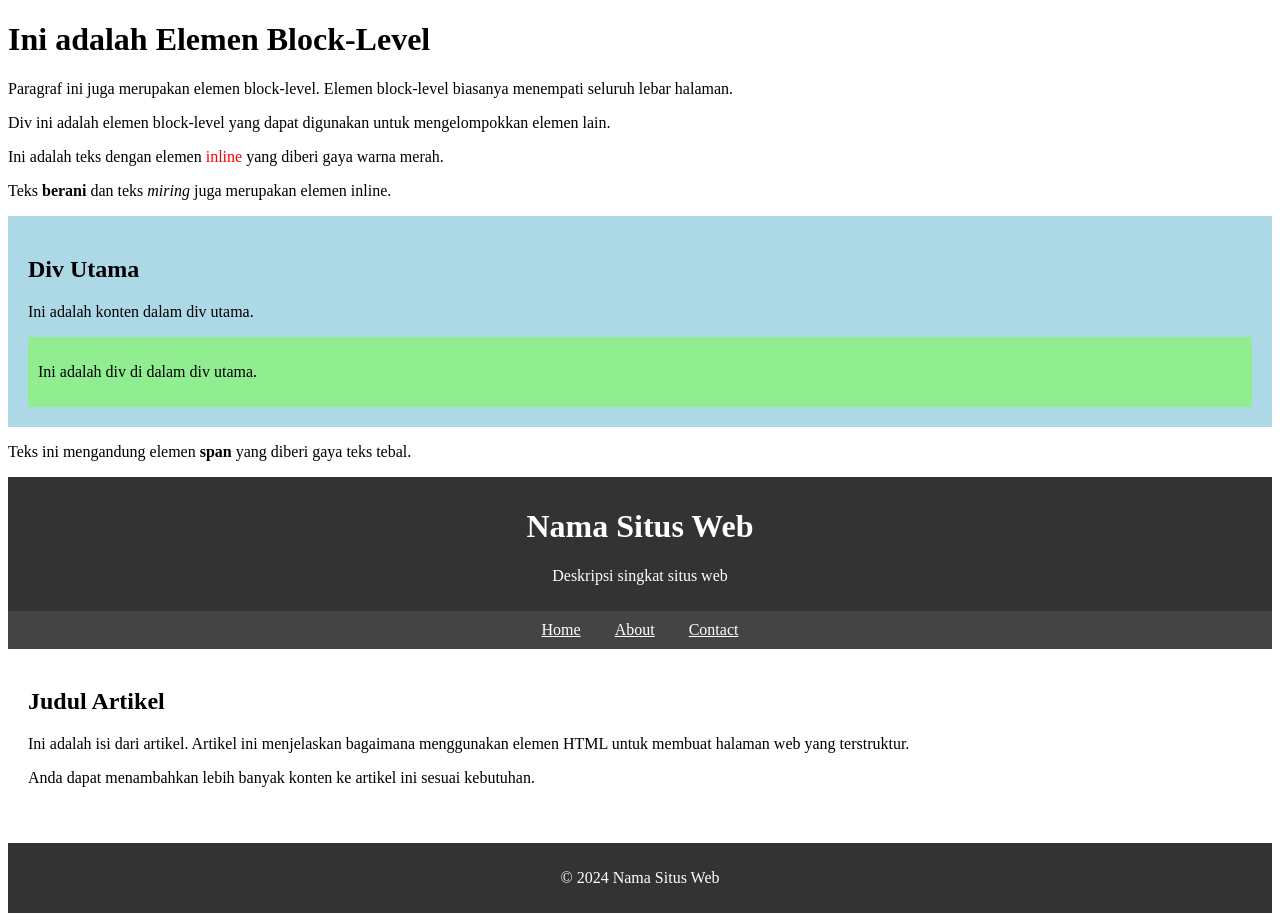
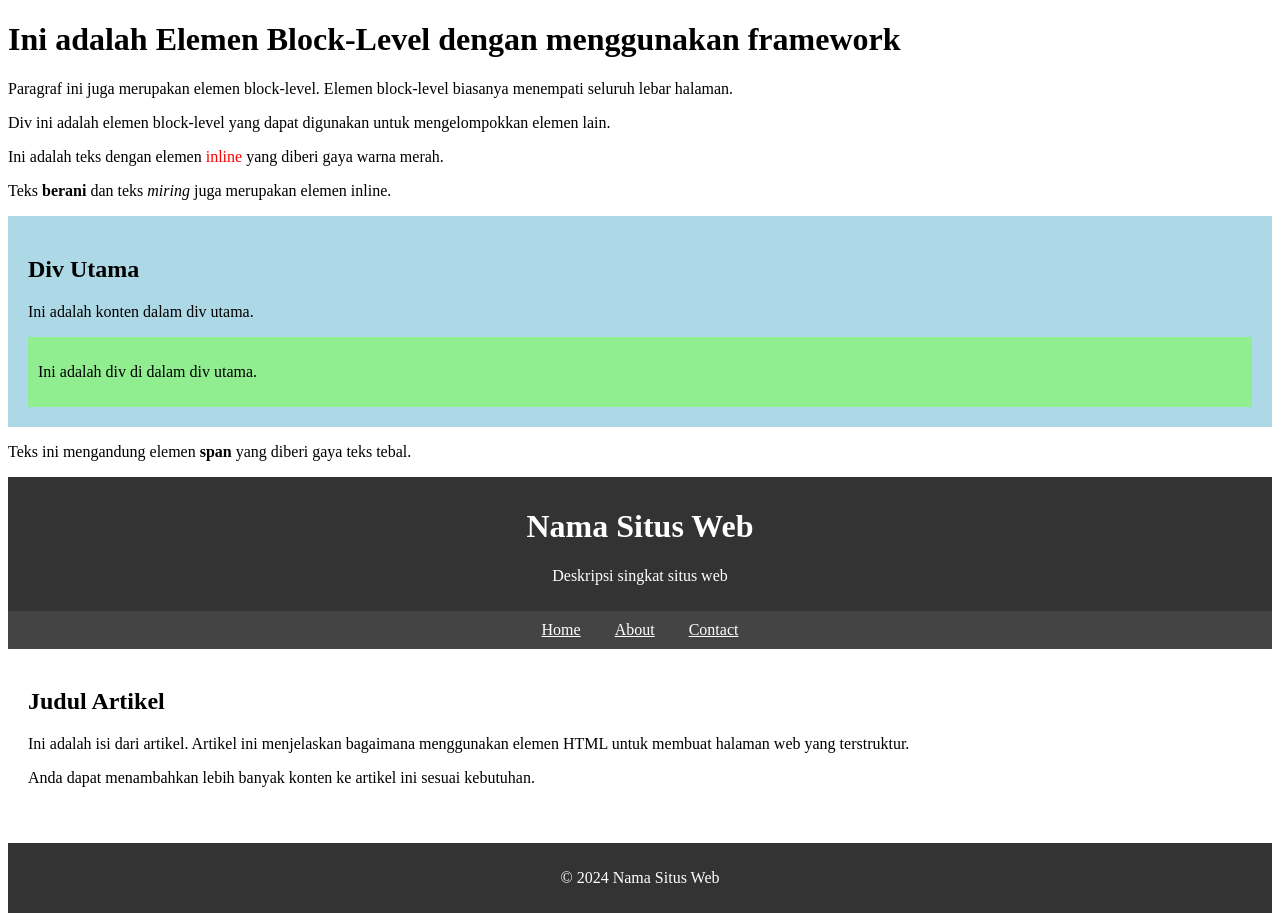
Before and after one commit to saintnetarf/latihan-web2024-sikc, a plain HTML site: page index.html in a window 1280 px wide. Drawn offline with Linux system fonts and the light colour scheme.

Commit message:
nenambahkan tulisan framework

```diff
--- a/index.html
+++ b/index.html
@@ -7,7 +7,7 @@
 </head>
 <body>
     <!-- Konten akan ditempatkan di sini -->
-    <h1>Ini adalah Elemen Block-Level</h1>
+    <h1>Ini adalah Elemen Block-Level dengan menggunakan framework</h1>
     <p>Paragraf ini juga merupakan elemen block-level. Elemen block-level biasanya menempati seluruh lebar halaman.</p>
     <div>
         <p>Div ini adalah elemen block-level yang dapat digunakan untuk mengelompokkan elemen lain.</p>
```
